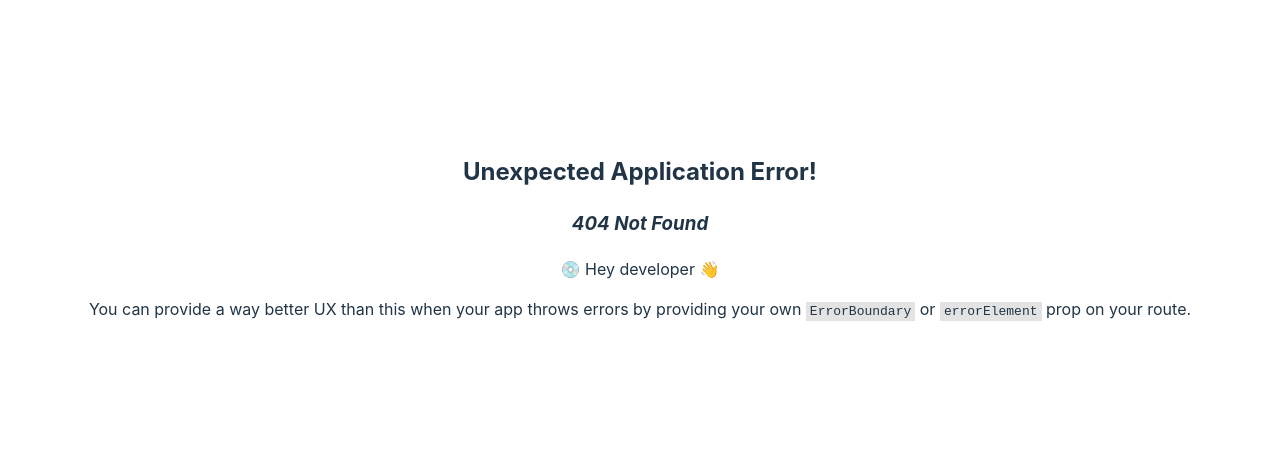
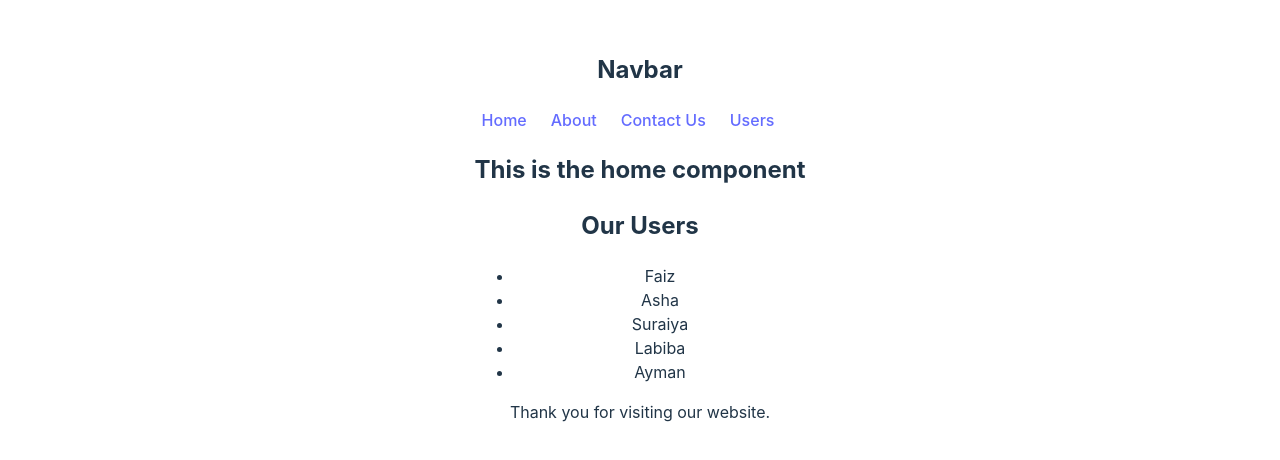
Before and after one commit to FaizAhamed2o1/intro-to-react-router, a React (Vite) app: page /users in a window 1280 px wide. Before the commit this address had no page. Shown: the part 164-624 px from the top of the page. Built offline with nearby package versions, Linux system fonts and the light colour scheme.

Commit message:
nested routing added. Doesn't change header and footer but changes the content based on he nav link that's been clicked

```diff
--- /dev/null
+++ b/src/components/Footer/Footer.jsx
@@ -0,0 +1,9 @@
+const Footer = () => {
+  return (
+    <div>
+      <p>Thank you for visiting our website.</p>
+    </div>
+  );
+};
+
+export default Footer;
--- /dev/null
+++ b/src/components/Header/Header.css
@@ -0,0 +1,3 @@
+nav a {
+  margin-right: 24px;
+}
--- a/src/components/Header/Header.jsx
+++ b/src/components/Header/Header.jsx
@@ -1,11 +1,15 @@
+import { Link } from "react-router-dom";
+import "./Header.css";
+
 const Header = () => {
   return (
     <div>
       <h2>Navbar</h2>
       <nav>
-        <a href="/">Home</a>
-        <a href="/about">About</a>
-        <a href="/contact">Contact Us</a>
+        <Link to="/">Home</Link>
+        <Link to="/about">About</Link>
+        <Link to="/contact">Contact Us</Link>
+        <Link to="/users">Users</Link>
       </nav>
     </div>
   );
--- a/src/components/Home/Home.jsx
+++ b/src/components/Home/Home.jsx
@@ -1,5 +1,6 @@
 import { Outlet } from "react-router-dom";
 import Header from "../Header/Header";
+import Footer from "../Footer/Footer";
 
 const Home = () => {
   return (
@@ -7,6 +8,7 @@ const Home = () => {
       <Header></Header>
       <h2>This is the home component</h2>
       <Outlet></Outlet>
+      <Footer></Footer>
     </div>
   );
 };
--- /dev/null
+++ b/src/components/Users/Users.jsx
@@ -0,0 +1,16 @@
+const Users = () => {
+  return (
+    <div>
+      <h2>Our Users</h2>
+      <ul>
+        <li>Faiz</li>
+        <li>Asha</li>
+        <li>Suraiya</li>
+        <li>Labiba</li>
+        <li>Ayman</li>
+      </ul>
+    </div>
+  );
+};
+
+export default Users;
--- a/src/main.jsx
+++ b/src/main.jsx
@@ -6,6 +6,7 @@ import { createBrowserRouter, RouterProvider } from "react-router-dom";
 import Home from "./components/Home/Home.jsx";
 import About from "./components/About/About.jsx";
 import Contact from "./components/Contact/Contact.jsx";
+import Users from "./components/Users/Users.jsx";
 
 const router = createBrowserRouter([
   {
@@ -20,6 +21,10 @@ const router = createBrowserRouter([
         path: "/contact",
         element: <Contact></Contact>,
       },
+      {
+        path: "/users",
+        element: <Users></Users>,
+      },
     ],
   },
 ]);
```
